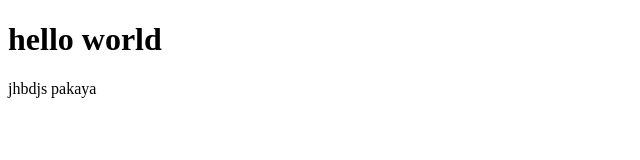
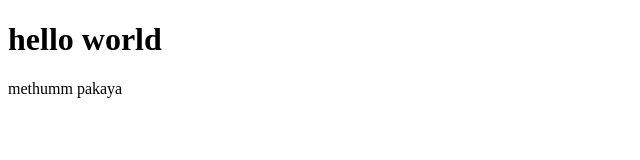
Before and after one commit to Methexx/gitsesion, a plain HTML site: page index.html in a window 1280 px wide. Shown: the full height of the page, 0-640 px from the left. Drawn offline with Linux system fonts and the light colour scheme.

Commit message:
create name

```diff
--- a/index.html
+++ b/index.html
@@ -7,7 +7,6 @@
 </head>
 <body>
     <h1>hello world</h1>
-    jhbdjs
-    pakaya
+    <p>methumm pakaya</p>
 </body>
 </html>
```
